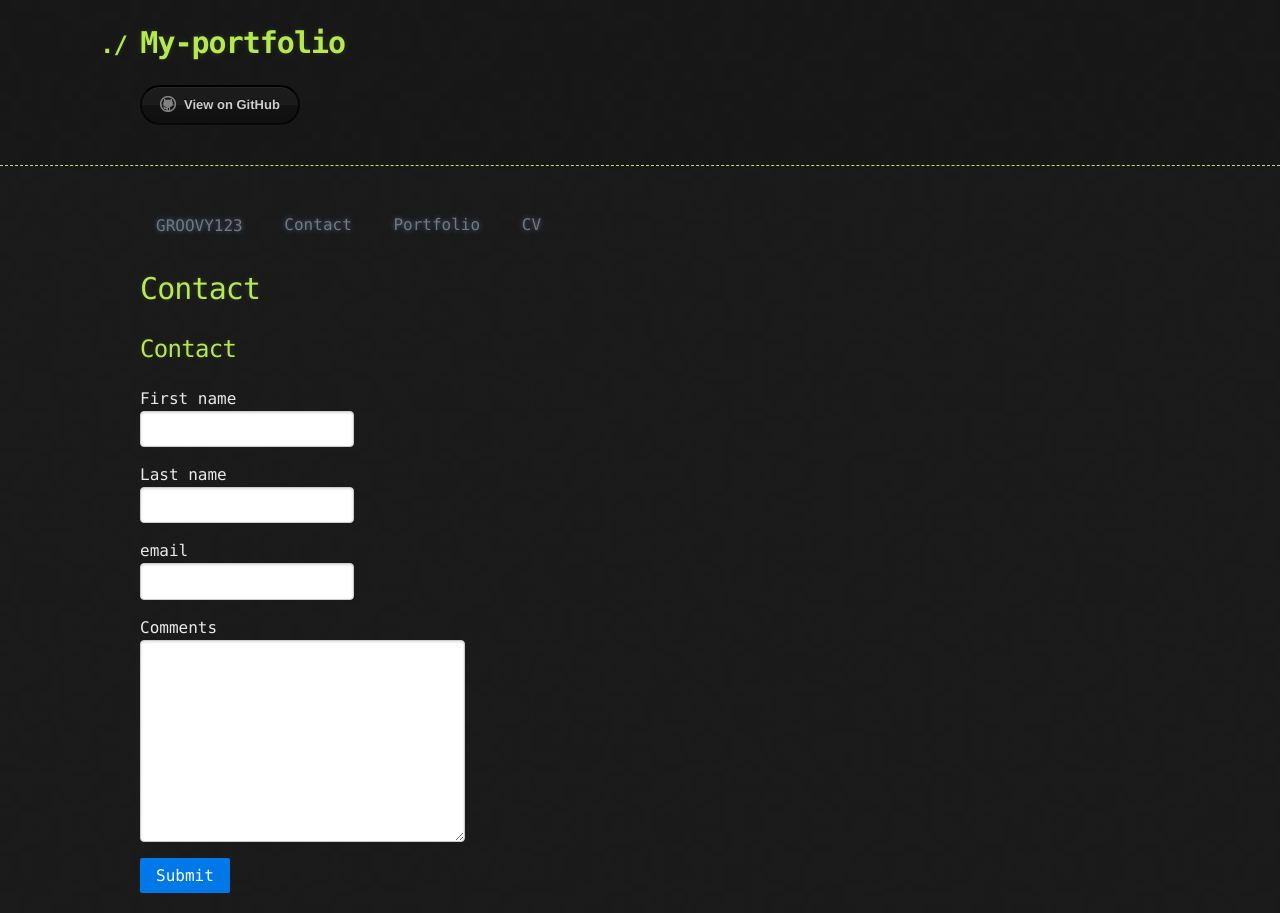
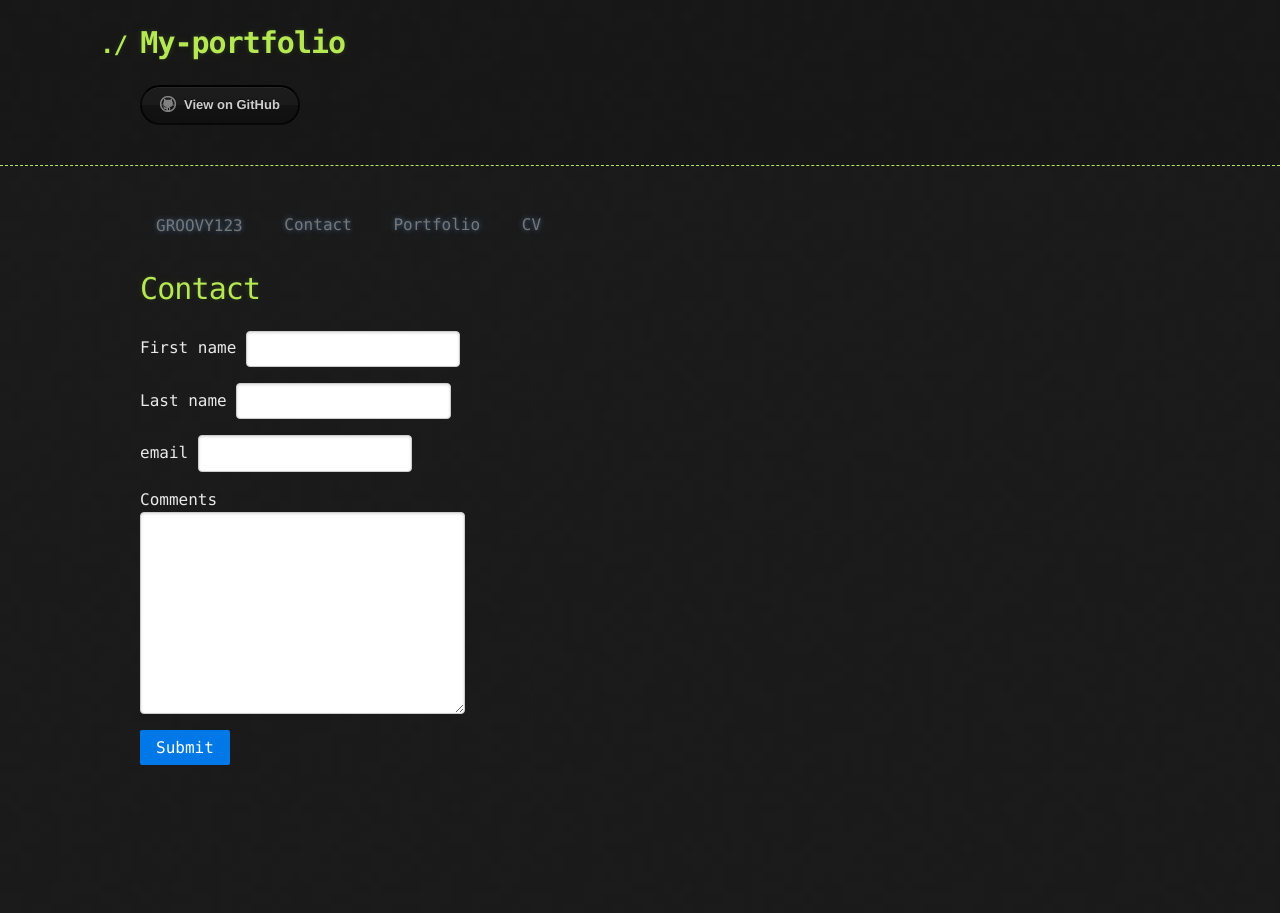
Before and after one commit to Grooovy123/My-portfolio, a Jekyll site: the page built from contact.md, in a window 1280 px wide. Built offline with Jekyll 4.4.1, drawn with Linux system fonts in a browser that asks for light colours; nearby versions of some CDN libraries; the repository's description, which GitHub fills in, is left out.

Commit message:
Update contact.html

```diff
--- a/_layouts/contact.html
+++ b/_layouts/contact.html
@@ -48,20 +48,18 @@
 
 		<input type="hidden" name="_replyto" value="468180@chrome.escg.ac.uk">
 
-		<h2>Contact</h2>
-
 		<p>
-			<label for="Firstname">First name</label> <br>
+			<label for="Firstname">First name</label>
 				<input type="text" name="Firstname" id="Firstname" required>
 		</p>
 
 		<p>
-			<label for="Lastname">Last name</label> <br>
+			<label for="Lastname">Last name</label>
 			<input type="text" name="Lastname" required>
 		</p>
 
 		<p>
-			<label for="email">email</label> <br>
+			<label for="email">email</label>
 			<input type="email" name="email" required>
 		</p>
 
```
